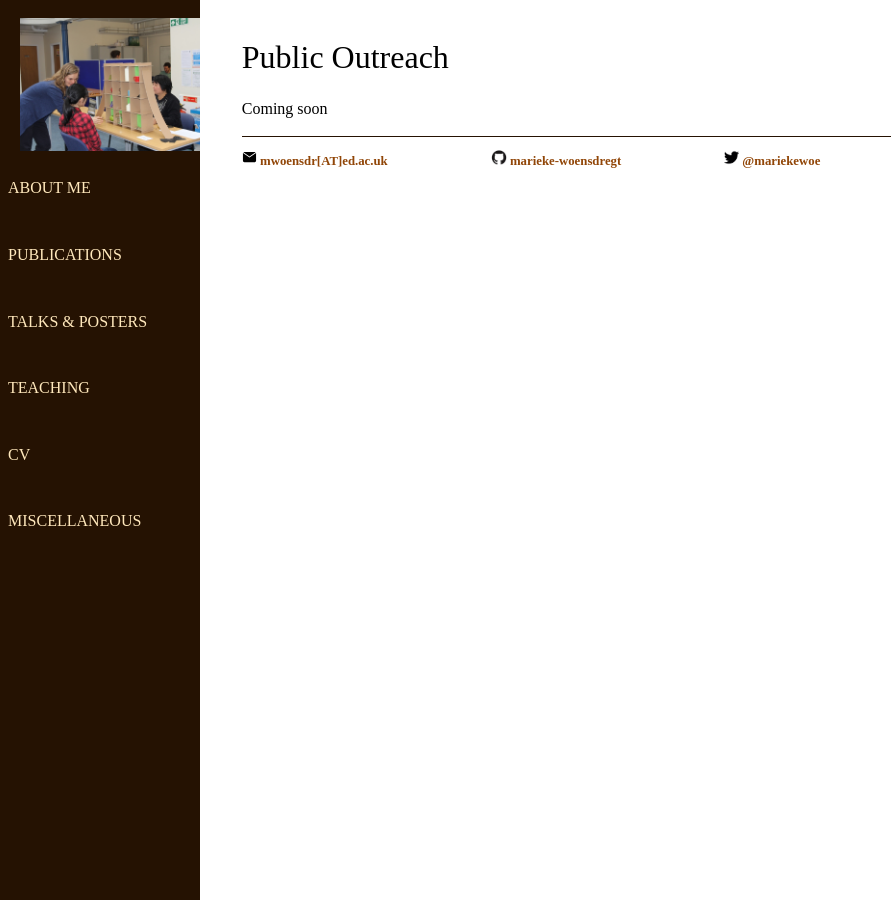
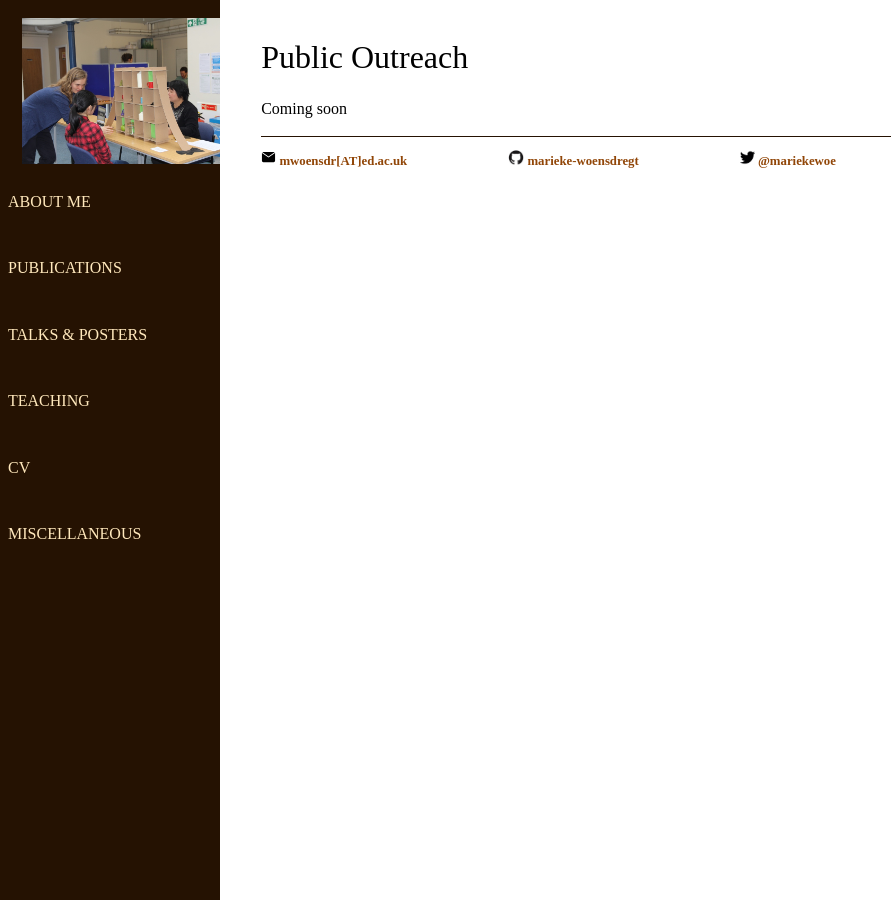
Before and after one commit to marieke-woensdregt/marieke-woensdregt.github.io, a Jekyll site: the page built from public_outreach/index.html, in a window 1280 px wide. Shown: the whole page, without its empty margins (0-891 px from the left). Built offline with Jekyll 4.4.1, drawn with Linux system fonts in a browser that asks for light colours.

Commit message:
Update main.css

```diff
--- a/css/main.css
+++ b/css/main.css
@@ -86,7 +86,7 @@ ul.posts li {
 /* The sidebar menu */
 .sidenav {
   height: 100%; /* Full-height: remove this if you want "auto" height */
-  width: 200px; /* Set the width of the sidebar */
+  width: 220px; /* Set the width of the sidebar */
   position: fixed; /* Fixed Sidebar (stay in place on scroll) */
   z-index: 1; /* Stay on top */
   top: 0; /* Stay at the top */
@@ -112,7 +112,7 @@ ul.posts li {
 
 /* Style page content */
 .main {
-  margin-left: 200px; /* Same as the width of the sidebar */
+  margin-left: 220px; /* Same as the width of the sidebar */
   padding: 0px 10px;
 }
 
```
